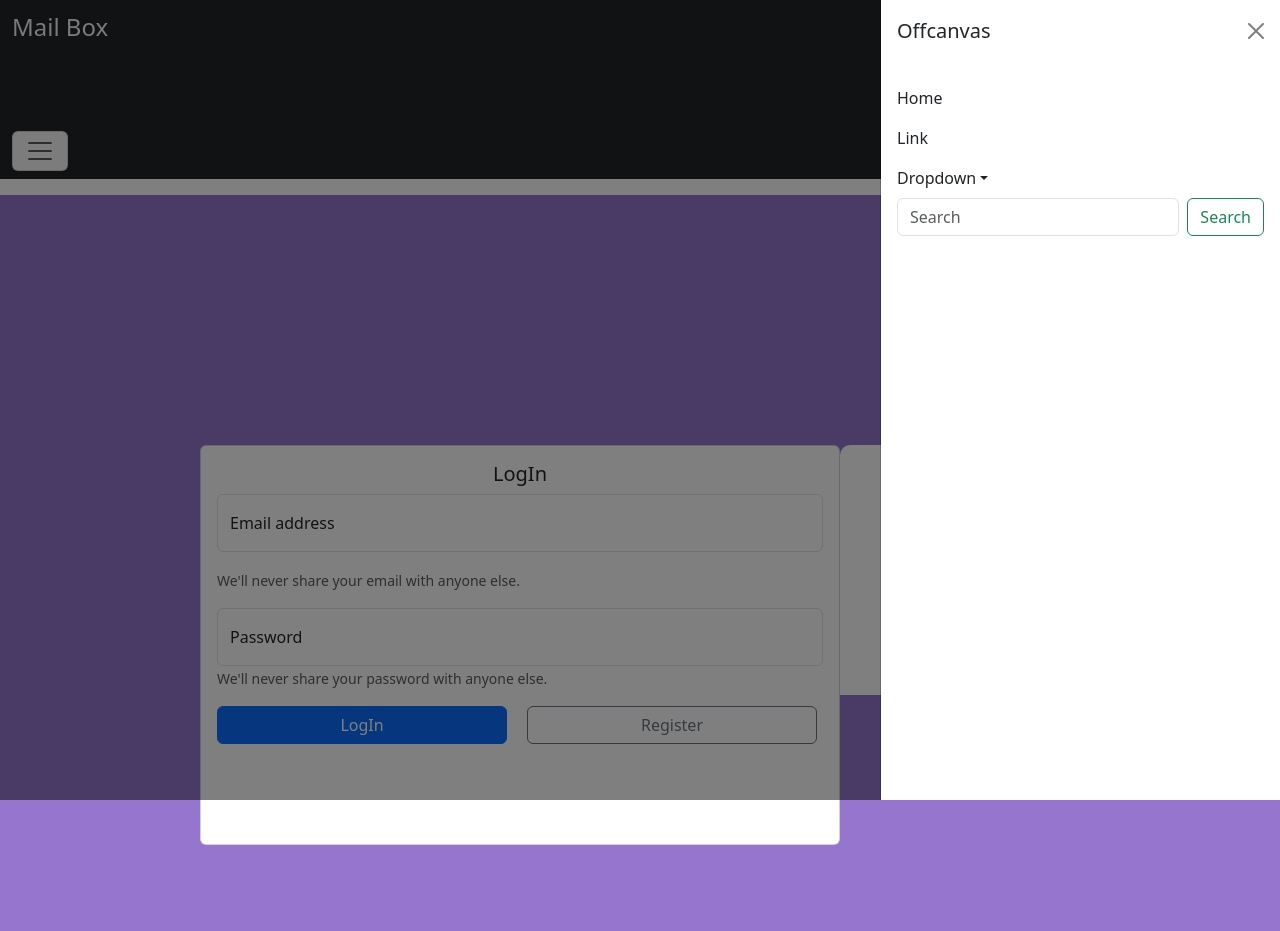
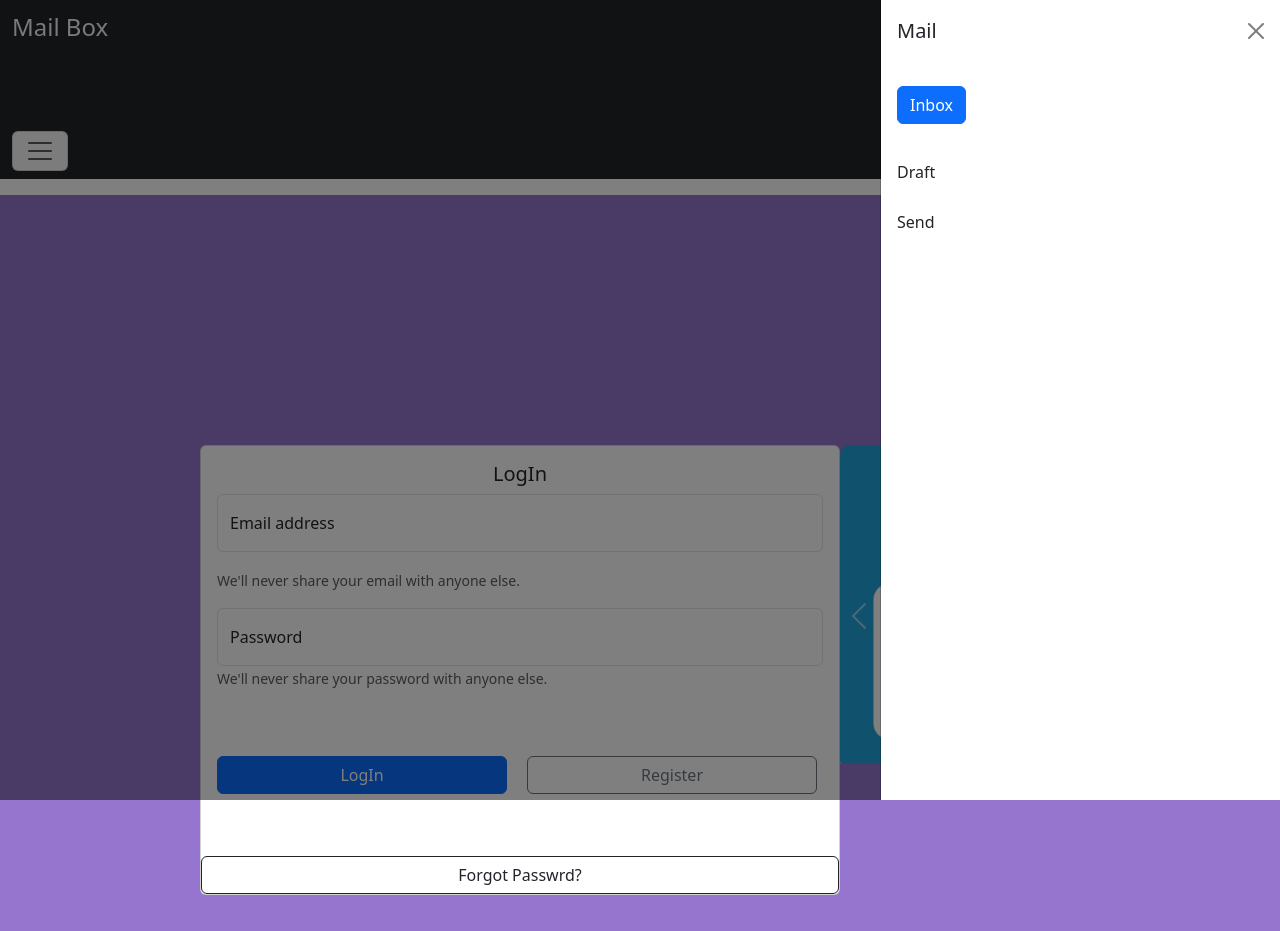
Before and after one commit to Siddharth0101/React_MailBox_Redux, a React (Create React App) app: page /auth in a window 1280 px wide. Both pictures are taken after a click on the button 40 px from the left and 150 px from the top of the page. Built offline with nearby package versions, Linux system fonts and the light colour scheme.

Commit message:
Offcanvas

```diff
--- a/src/App.js
+++ b/src/App.js
@@ -5,6 +5,7 @@ import { RouterProvider, createBrowserRouter } from "react-router-dom";
 import Header from "./components/Header/Header";
 import Home from "./pages/Home/Home";
 import Authentication from "./pages/Authentication/Authentication";
+import Inbox from "./pages/Inbox/Inbox";
 
 function App() {
   const router = createBrowserRouter([
@@ -20,6 +21,10 @@ function App() {
           path: "/auth",
           element: <Authentication />,
         },
+        {
+          path: "inbox",
+          element: <Inbox />,
+        },
       ],
     },
   ]);
--- a/src/components/AuthCard/AuthCard.js
+++ b/src/components/AuthCard/AuthCard.js
@@ -2,11 +2,116 @@ import Card from "react-bootstrap/Card";
 import Form from "react-bootstrap/Form";
 import FloatingLabel from "react-bootstrap/FloatingLabel";
 import { Button } from "react-bootstrap";
-import { useState } from "react";
+import { useRef, useState } from "react";
+import AlertUi from "../UI/AlertUi";
 const AuthCard = () => {
   const [isLogin, setIsLogin] = useState(true);
+  const [passError, setPassError] = useState(false);
+  const [registerSuccess, setRegisterSuccess] = useState(false);
+  const [somethingWrong, setSomethingWrong] = useState(false);
+  const [emailExist, setEmailExist] = useState(false);
+  const [wrongPass, setWrongPass] = useState(false);
+  const emailRef = useRef();
+  const passRef = useRef();
+  const confirmPassRef = useRef();
   const switchHandler = () => {
-    setIsLogin((prev) => !prev);
+    resetAlerts();
+    setIsLogin((prevState) => !prevState);
+    setPassError(false);
+    setRegisterSuccess(false);
+    setSomethingWrong(false);
+    setEmailExist(false);
+    setWrongPass(false);
+  };
+  const resetAlerts = () => {
+    setPassError(false);
+    setRegisterSuccess(false);
+    setSomethingWrong(false);
+    setEmailExist(false);
+    setWrongPass(false);
+  };
+  const submitHandler = async (event) => {
+    event.preventDefault();
+    resetAlerts();
+    if (isLogin) {
+      const emailInput = emailRef.current.value;
+      const passInput = passRef.current.value;
+      try {
+        const response = await fetch(
+          "https://identitytoolkit.googleapis.com/v1/accounts:signInWithPassword?key=AIzaSyAEAIKFl4-XhkZkQpxKtuzgY4XSSj0b-ME",
+          {
+            method: "POST",
+            headers: {
+              "Content-Type": "application/json",
+            },
+            body: JSON.stringify({
+              email: emailInput,
+              password: passInput,
+              returnSecureToken: true,
+            }),
+          }
+        );
+        if (response.ok) {
+          const responseData = await response.json();
+          // dispatch(TokenSliceActions.LogIn(responseData.idToken));
+          localStorage.setItem("token", responseData.idToken);
+          // navigate("/receive");
+        }
+        if (!response.ok) {
+          if (response.status === 400) {
+            setWrongPass(true);
+          } else {
+            setSomethingWrong(true);
+          }
+          return;
+        }
+      } catch (error) {
+        setSomethingWrong(true);
+      }
+    } else {
+      const emailInput = emailRef.current.value;
+      const passInput = passRef.current.value;
+      const confirmPassInput = confirmPassRef.current.value;
+      if (passInput !== confirmPassInput) {
+        setPassError(true);
+        return;
+      }
+      try {
+        const response = await fetch(
+          "https://identitytoolkit.googleapis.com/v1/accounts:signUp?key=AIzaSyAEAIKFl4-XhkZkQpxKtuzgY4XSSj0b-ME",
+          {
+            method: "POST",
+            headers: {
+              "Content-Type": "application/json",
+            },
+            body: JSON.stringify({
+              email: emailInput,
+              password: passInput,
+              returnSecureToken: true,
+            }),
+          }
+        );
+        if (!response.ok) {
+          if (response.status === 400) {
+            setEmailExist(true);
+          } else {
+            setSomethingWrong(true);
+          }
+          return;
+        }
+        if (response.ok) {
+          setRegisterSuccess(true);
+          return;
+        }
+      } catch (error) {
+        setSomethingWrong(true);
+      }
+    }
+  };
+  const dismissAlerts = () => {
+    setTimeout(() => {
+      resetAlerts();
+    }, 3000);
   };
   return (
     <div
@@ -15,20 +120,24 @@ const AuthCard = () => {
         marginTop: "250px",
       }}
     >
-      <Card style={{ width: "40rem", height: "400px" }}>
+      <Card style={{ width: "40rem", height: "450px" }}>
         <Card.Body>
           <Card.Title style={{ textAlign: "center" }}>
             {isLogin ? "LogIn" : "Register"}
           </Card.Title>
           <Card.Text>
-            <Form>
+            <Form onSubmit={submitHandler}>
               <Form.Group className="mb-3" controlId="formBasicEmail">
                 <FloatingLabel
                   controlId="floatingInput"
                   label="Email address"
                   className="mb-3"
                 >
-                  <Form.Control type="email" placeholder="name@example.com" />
+                  <Form.Control
+                    type="email"
+                    placeholder="name@example.com"
+                    ref={emailRef}
+                  />
                 </FloatingLabel>
                 {isLogin && (
                   <Form.Text className="text-muted">
@@ -38,7 +147,11 @@ const AuthCard = () => {
               </Form.Group>
               <Form.Group className="mb-3" controlId="formBasicPassword">
                 <FloatingLabel controlId="floatingPassword" label="Password">
-                  <Form.Control type="password" placeholder="Password" />
+                  <Form.Control
+                    type="password"
+                    placeholder="Password"
+                    ref={passRef}
+                  />
                 </FloatingLabel>
                 {isLogin && (
                   <Form.Text className="text-muted">
@@ -52,16 +165,89 @@ const AuthCard = () => {
                     controlId="floatingPassword"
                     label="Confirm Password"
                   >
-                    <Form.Control type="password" placeholder="Password" />
+                    <Form.Control
+                      type="password"
+                      placeholder="Password"
+                      ref={confirmPassRef}
+                    />
                   </FloatingLabel>
                 </Form.Group>
               )}
+              {passError && (
+                <AlertUi
+                  variant={"danger"}
+                  heading={"Password Mismatch"}
+                  body={"The passwords you've entered do not match."}
+                />
+              )}
+              {registerSuccess && (
+                <AlertUi
+                  variant={"success"}
+                  heading={"Registration Successful"}
+                  body={
+                    "Welcome aboard! Your account has been successfully created."
+                  }
+                />
+              )}
+
+              {somethingWrong && (
+                <AlertUi
+                  variant={"danger"}
+                  heading={"Registration Failed"}
+                  body={
+                    "Oops! Something went wrong during registration. Please try again later."
+                  }
+                />
+              )}
+              {emailExist && (
+                <AlertUi
+                  variant={"danger"}
+                  heading={"Account Already Exists"}
+                  body={
+                    "Sorry, it seems like you've already registered. Please try again later or log in."
+                  }
+                />
+              )}
+              {wrongPass && (
+                <AlertUi
+                  variant={"danger"}
+                  heading={"Incorrect Password"}
+                  body={
+                    "Seems like you've entered the wrong password. Did you forget your password? You can reset it by clicking on 'Forgot Password'."
+                  }
+                />
+              )}
               <div>
-                <Button style={{ width: "290px", marginRight: "20px" }}>
+                <Button
+                  type="submit"
+                  style={{
+                    width: "290px",
+                    marginRight: "20px",
+                    marginTop:
+                      passError ||
+                      registerSuccess ||
+                      somethingWrong ||
+                      emailExist ||
+                      wrongPass
+                        ? ""
+                        : "50px",
+                  }}
+                  onClick={dismissAlerts}
+                >
                   {isLogin ? "LogIn" : "Register"}
                 </Button>
                 <Button
-                  style={{ width: "290px" }}
+                  style={{
+                    width: "290px",
+                    marginTop:
+                      passError ||
+                      registerSuccess ||
+                      somethingWrong ||
+                      emailExist ||
+                      wrongPass
+                        ? ""
+                        : "50px",
+                  }}
                   onClick={switchHandler}
                   variant="outline-secondary"
                 >
@@ -71,6 +257,13 @@ const AuthCard = () => {
             </Form>
           </Card.Text>
         </Card.Body>
+        {isLogin && (
+          <div>
+            <Button variant="outline-dark" style={{ width: "638px" }}>
+              Forgot Passwrd?
+            </Button>
+          </div>
+        )}
       </Card>
     </div>
   );
--- a/src/components/AuthCarousels/AuthCarousels.js
+++ b/src/components/AuthCarousels/AuthCarousels.js
@@ -10,7 +10,7 @@ const AuthCarousels = () => {
         marginTop: "250px",
         marginBottom: "20px",
         marginRight: "190px",
-        maxHeight: "46vh",
+        maxHeight: "51.5vh",
         overflow: "hidden",
         borderRadius: "10px",
       }}
@@ -18,49 +18,20 @@ const AuthCarousels = () => {
       <Carousel>
         <Carousel.Item>
           <Figure>
-            <Figure.Image
-              width={400}
-              height={180}
-              alt="171x180"
-              src={imageCaro1}
-            />
+            <Figure.Image width={800} height={180} src={imageCaro1} />
           </Figure>
-
-          <Carousel.Caption>
-            <h3>First slide label</h3>
-            <p>Nulla vitae elit libero, a pharetra augue mollis interdum.</p>
-          </Carousel.Caption>
+          <Carousel.Caption></Carousel.Caption>
         </Carousel.Item>
         <Carousel.Item>
           <Figure>
-            <Figure.Image
-              width={400}
-              height={180}
-              alt="171x180"
-              src={imageCaro1}
-            />
+            <Figure.Image width={800} height={180} src={imageCaro1} />
           </Figure>
-          <Carousel.Caption>
-            <h3>Second slide label</h3>
-            <p>Lorem ipsum dolor sit amet, consectetur adipiscing elit.</p>
-          </Carousel.Caption>
+          <Carousel.Caption></Carousel.Caption>
         </Carousel.Item>
         <Carousel.Item>
           <Figure>
-            <Figure.Image
-              width={400}
-              height={180}
-              alt="171x180"
-              src={imageCaro1}
-            />
+            <Figure.Image width={800} height={180} src={imageCaro1} />
           </Figure>
-
-          <Carousel.Caption>
-            <h3>Third slide label</h3>
-            <p>
-              Praesent commodo cursus magna, vel scelerisque nisl consectetur.
-            </p>
-          </Carousel.Caption>
         </Carousel.Item>
       </Carousel>
     </div>
--- a/src/components/Header/Header.js
+++ b/src/components/Header/Header.js
@@ -3,13 +3,12 @@ import Container from "react-bootstrap/Container";
 import Form from "react-bootstrap/Form";
 import Nav from "react-bootstrap/Nav";
 import Navbar from "react-bootstrap/Navbar";
-import NavDropdown from "react-bootstrap/NavDropdown";
 import Offcanvas from "react-bootstrap/Offcanvas";
 import { NavLink, Outlet } from "react-router-dom";
 const Header = () => {
   return (
     <div>
-      <Navbar key={false} expand={false} className="bg-dark mb-3 ">
+      <Navbar key={true} expand={false} className="bg-dark mb-3 ">
         <Container fluid>
           <Navbar.Brand style={{ color: "whitesmoke" }}>
             <h4>Mail Box</h4>
@@ -33,38 +32,37 @@ const Header = () => {
           >
             <Offcanvas.Header closeButton>
               <Offcanvas.Title id={`offcanvasNavbarLabel-expand-${false}`}>
-                Offcanvas
+                Mail
               </Offcanvas.Title>
             </Offcanvas.Header>
             <Offcanvas.Body>
               <Nav className="justify-content-end flex-grow-1 pe-3">
-                <NavLink to="/home" className="nav-link">
-                  Home
-                </NavLink>
-                <Nav.Link href="#action2">Link</Nav.Link>
-                <NavDropdown
-                  title="Dropdown"
-                  id={`offcanvasNavbarDropdown-expand-${false}`}
-                >
-                  <NavDropdown.Item href="#action3">Action</NavDropdown.Item>
-                  <NavDropdown.Item href="#action4">
-                    Another action
-                  </NavDropdown.Item>
-                  <NavDropdown.Divider />
-                  <NavDropdown.Item href="#action5">
-                    Something else here
-                  </NavDropdown.Item>
-                </NavDropdown>
+                <Nav variant="pills" defaultActiveKey="/home" className="dark">
+                  <Nav.Item>
+                    <NavLink
+                      to="/inbox"
+                      className="nav-link"
+                      style={{ marginBottom: "20px" }}
+                    >
+                      <Button>Inbox</Button>
+                    </NavLink>
+                  </Nav.Item>
+                  <Nav.Item>
+                    <NavLink
+                      to="/draft"
+                      className="nav-link"
+                      style={{ marginBottom: "10px" }}
+                    >
+                      Draft
+                    </NavLink>
+                  </Nav.Item>
+                  <Nav.Item>
+                    <NavLink to="/send" className="nav-link">
+                      Send
+                    </NavLink>
+                  </Nav.Item>
+                </Nav>
               </Nav>
-              <Form className="d-flex">
-                <Form.Control
-                  type="search"
-                  placeholder="Search"
-                  className="me-2"
-                  aria-label="Search"
-                />
-                <Button variant="outline-success">Search</Button>
-              </Form>
             </Offcanvas.Body>
           </Navbar.Offcanvas>
         </Container>
--- /dev/null
+++ b/src/components/UI/AlertUi.js
@@ -0,0 +1,12 @@
+import Alert from "react-bootstrap/Alert";
+const AlertUi = (props) => {
+  return (
+    <div>
+      <Alert variant={props.variant} dismissible>
+        <Alert.Heading>{props.heading}</Alert.Heading>
+        <p>{props.body}</p>
+      </Alert>
+    </div>
+  );
+};
+export default AlertUi;
--- /dev/null
+++ b/src/pages/Inbox/Inbox.js
@@ -0,0 +1,4 @@
+const Inbox = () => {
+  return <div>Inbox Page</div>;
+};
+export default Inbox;
```
Also changed, not shown: src/index.js (+6 -1 lines), src/store/ReduxStore.js (added, +7 -0 lines), src/store/TokenSlice.js (added, +21 -0 lines), src/images/shield.jpg.
